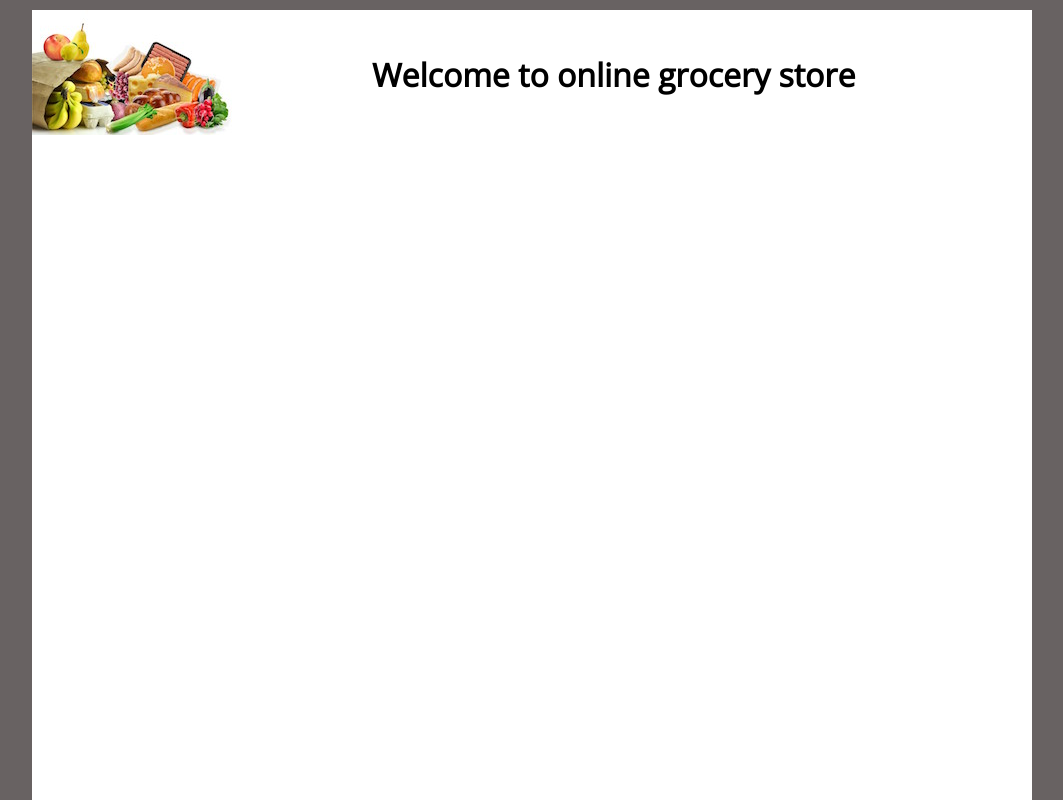
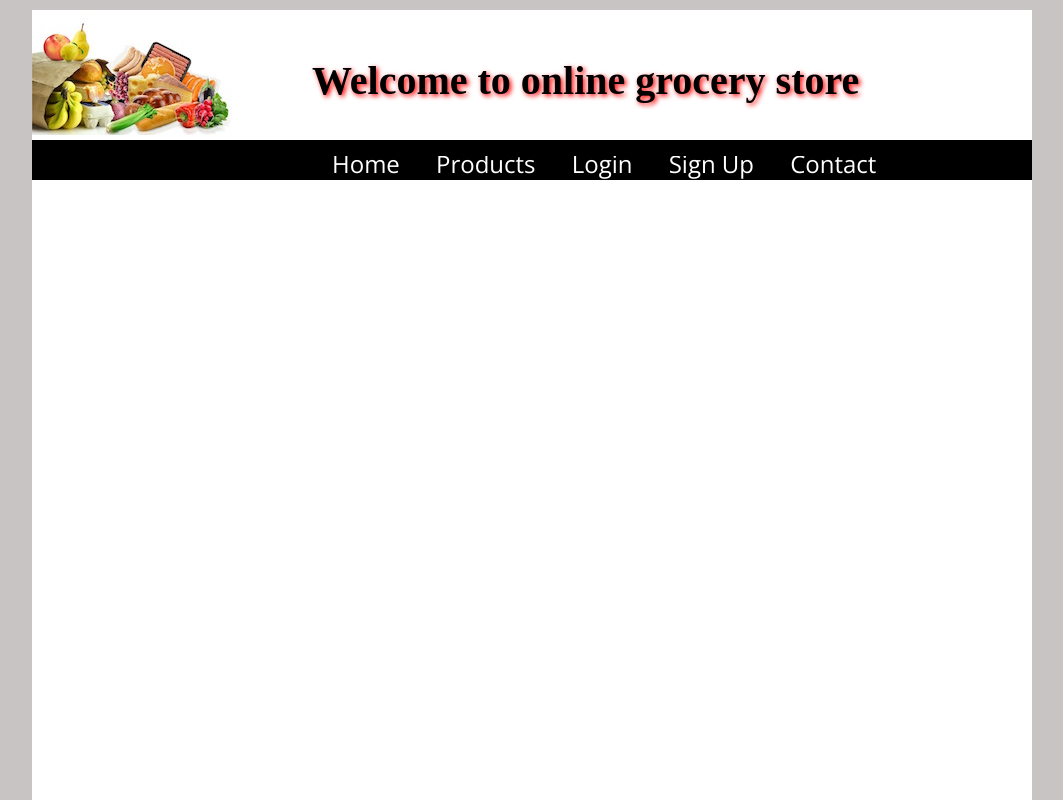
Before and after one commit to Phani-E650/grocery, a plain HTML site: page index.html in a window 1280 px wide. Shown: the top 800 px of the page, without its empty margins (108-1171 px from the left). Drawn offline with nearby package versions, Linux system fonts and the light colour scheme; files whose address does not match are found by name.

Commit message:
nav
nav added to htmk

```diff
--- a/index.html
+++ b/index.html
@@ -9,8 +9,25 @@
     </head>
     <body>
         <div class="main">
-            <h1>Welcome to online grocery store</h1>
-            <img src="logo_small.jpg" alt="image" />
+            <div class=head_img>
+                <div class="bannerimg">
+                    <img src="file:///C:/Users/Talapaneni%20Mohan/Downloads/Grocery_Website-master/images/logo_small.jpg" alt="image" />
+                </div>
+                <div class="mainhead">
+                    <h1>Welcome to online grocery store</h1>
+                </div>
+            </div>
+            <div class="nav">
+                <ul>
+                    <li class="home"><a href="index.html">Home</a></li>
+                    <li class="product"><a href="products.html">Products</a></li>
+                    <li class="login"><a href="login.html">Login</a></li>
+                    <li class="signup"><a href="registration.html">Sign Up</a></li>
+                    <li class="contact"><a href="contact.html">Contact</a></li>
+                </ul>
+            </div>
         </div>
+
+
     </body>
 </html>
--- a/style.css
+++ b/style.css
@@ -1,5 +1,5 @@
 body{
-    background-color: rgb(104, 98, 98);
+    background-color: rgb(201, 196, 196);
     font-family: 'Open Sans', sans-serif;
 }
 .main{
@@ -8,17 +8,51 @@ body{
     height: 970px;
     background-color: #fff;
 }
-.main h1{
-    position: absolute;
-    left: 15em;
-    top:1em;
+.bannerimg{
+    float: left;
+}
+.mainhead{
+    padding-top: 1em;
+    margin-left: 280px;
+    height:100px;
+
+    font-family: "Times New Roman", Times, serif;
+    text-shadow: 2px 2px 5px red;
+    text-decoration: none;
+    font-size: 20px;
 
 }
-.main img{
-    float: left;
-    width:200px;
-    height: 125px;
 
+.nav{
+    background-color: black;
+    width: 100%;
+    height:40px;
+    display: inline-block;
+    padding-left: 250px;
+    box-sizing: border-box;
+}
+.nav ul{
 
+    overflow: auto;
+    list-style: none;
 
 }
+.nav li {
+    display: inline-block;
+    font-size: 1.5em;
+    margin-right: 12px;
+    margin-top: -10px;
+}
+.nav a {
+    text-decoration: none;
+    color: #fff;
+    display: block;
+    transition: .3s background-color;
+    padding-right: 10px;
+    padding-left: 10px;
+}
+.nav a.active {
+    background-color: lightgray;
+    color: #444;
+    cursor: default;
+}
```
